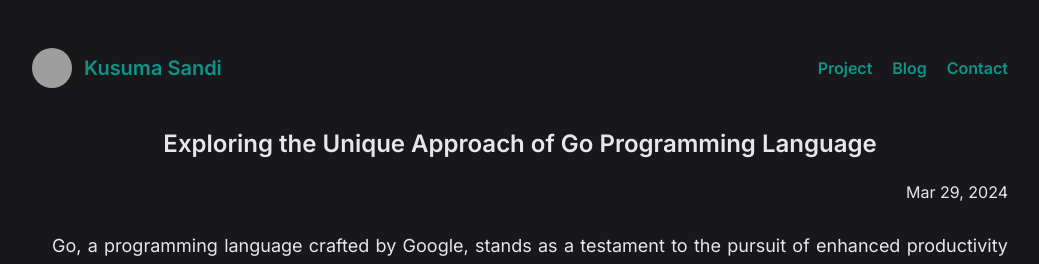
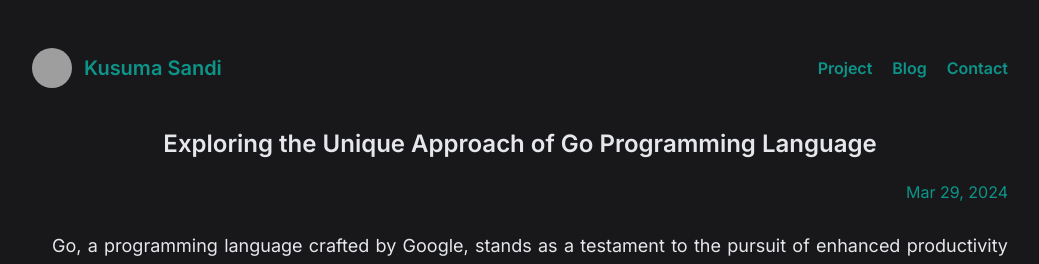
Before and after one commit to mrspec7er/resume, a Next.js app: page /blogs/go-unique-approach in a window 1280 px wide. Shown: the top 264 px of the page, without its empty margins (120-1159 px from the left). Built offline with nearby package versions, Linux system fonts and the light colour scheme; grey boxes are pictures that could not be loaded.

Commit message:
fix: 🐛 blog publish date style

```diff
--- a/app/blogs/ensuring-your-app-robustness/page.tsx
+++ b/app/blogs/ensuring-your-app-robustness/page.tsx
@@ -24,7 +24,7 @@ export default function Blog() {
       <h2 className="text-center text-2xl font-semibold mt-10">
         Ensuring Your App&apos;s Robustness
       </h2>
-      <p className="text-end mt-5">May 5, 2024</p>
+      <p className="text-end mt-5 text-teal-600">May 5, 2024</p>
       <div className="mt-7 mb-32 text-gray-200 text-lg">
         <p className="indent-5 text-justify">
           We&apos;ve entered an era where software can be immensely critical,
--- a/app/blogs/go-unique-approach/page.tsx
+++ b/app/blogs/go-unique-approach/page.tsx
@@ -25,7 +25,7 @@ export default function Blog() {
       <h2 className="text-center text-2xl font-semibold mt-10">
         Exploring the Unique Approach of Go Programming Language
       </h2>
-      <p className="text-end mt-5">Mar 29, 2024</p>
+      <p className="text-end mt-5 text-teal-600">Mar 29, 2024</p>
       <div className="mt-7 mb-32 text-gray-200 text-lg">
         <p className="indent-5 text-justify">
           Go, a programming language crafted by Google, stands as a testament to
```
